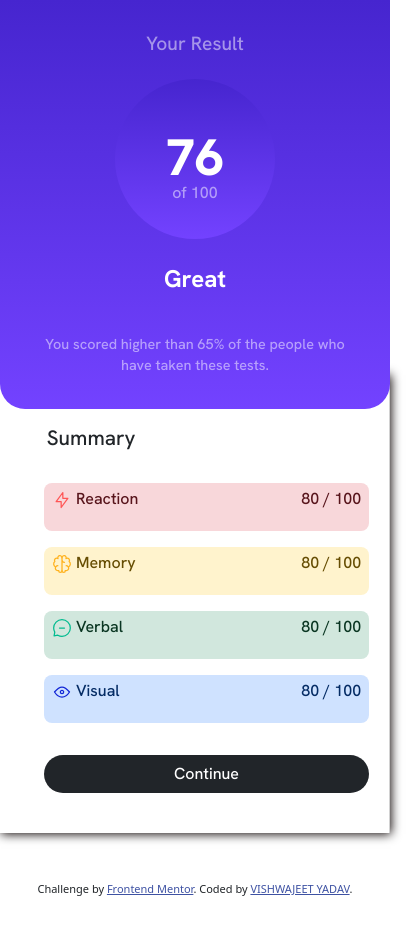
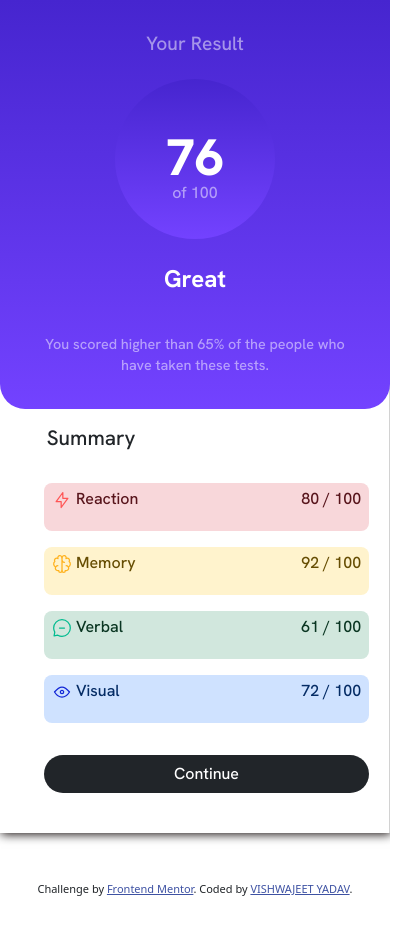
Before and after one commit to VISHWAJ33T/Results-summary-component, a plain HTML site: page index.html in a window 390 px wide. Shown: the whole page, 414 px wide, since content can reach past the window. Drawn offline with nearby package versions, Linux system fonts and the light colour scheme.

Commit message:
Fixed overflow in x direction in mobile devices

```diff
--- a/index.html
+++ b/index.html
@@ -11,9 +11,6 @@
   <link href="https://cdn.jsdelivr.net/npm/bootstrap@5.3.0-alpha3/dist/css/bootstrap.min.css" rel="stylesheet"
     integrity="sha384-KK94CHFLLe+nY2dmCWGMq91rCGa5gtU4mk92HdvYe+M/SXH301p5ILy+dN9+nJOZ" crossorigin="anonymous">
   <style>
-    html{
-      overflow-x:hidden;
-    }
 
     #btn {
       color: white;
@@ -105,15 +102,21 @@
       color: white;
     }
 
+    #flxwrp {
+      padding-right: 0px;
+      padding-left: 0px;
+    }
+
     .fts {
       font-family: 'Hanken Grotesk', sans-serif;
       font-weight: 500;
+
     }
   </style>
 </head>
 
-<body class="min-vh-100 d-grid justify-content-center"></body>
-<div class="container my-0 mx-0 d-flex align-items-center justify-content-center row" id="grd1">
+<body class="min-vh-100 d-grid justify-content-center align-items-center"></body>
+<div class="container my-0 mx-0 d-flex align-items-center justify-content-center row px-0" id="grd1">
   <div class=" d-flex mx-0 justify-content-center align-items-center col-12 row " style=" flex-wrap: nowrap;"
     id="flxwrp">
     <div class="grd2 card border-0 grd" style="z-index: 10;" id="grd2">
@@ -148,17 +151,17 @@
           <li
             class="list-group-item list-group-item-warning border-0  my-2 py-1 px-2 d-flex justify-content-between rounded-3 ">
             <p class="py-0 fts"><img src="/assets/images/icon-memory.svg" alt=""> Memory</p>
-            <p class="py-0 fts">80 / 100</p>
+            <p class="py-0 fts">92 / 100</p>
           </li>
           <li
             class="list-group-item list-group-item-success border-0  my-2 py-1 px-2 d-flex justify-content-between rounded-3">
             <p class="py-0 fts"><img src="/assets/images/icon-verbal.svg" alt=""> Verbal</p>
-            <p class="py-0 fts">80 / 100</p>
+            <p class="py-0 fts">61 / 100</p>
           </li>
           <li
             class="list-group-item list-group-item-primary border-0  my-2 py-1 px-2 d-flex justify-content-between rounded-3 ">
             <p class="py-0 fts"><img src="/assets/images/icon-visual.svg" alt=""> Visual</p>
-            <p class="py-0 fts">80 / 100</p>
+            <p class="py-0 fts">72 / 100</p>
           </li>
         </ul>
         <button type="button" class="d-inline-block w-100 my-4 rounded-5 btn bg-dark fts" id="btn">Continue</button>
```
Also changed, not shown: assets/Screen Shot Mobile.png (added), assets/Screenshot Desktop Results summary component.png (added), 2 other files.
